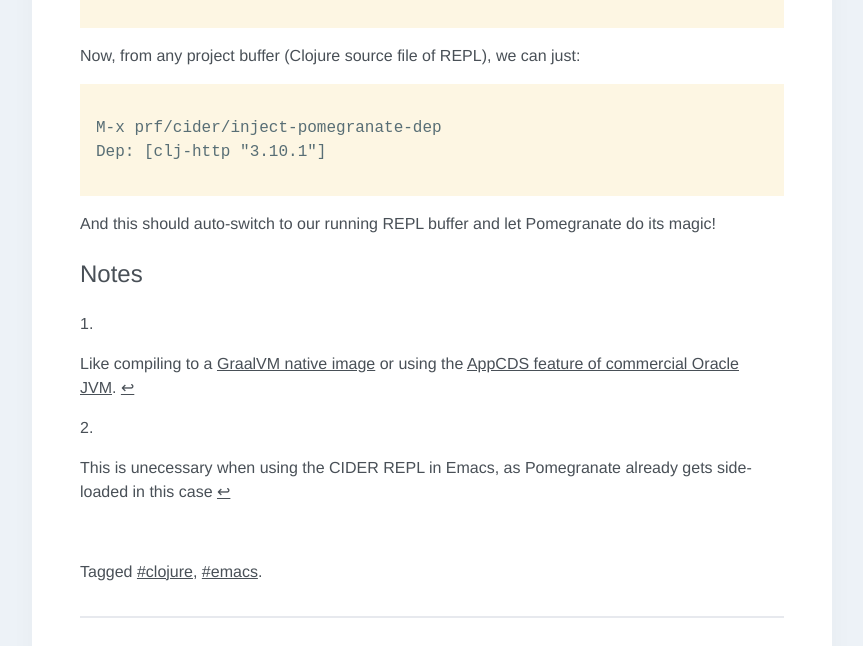
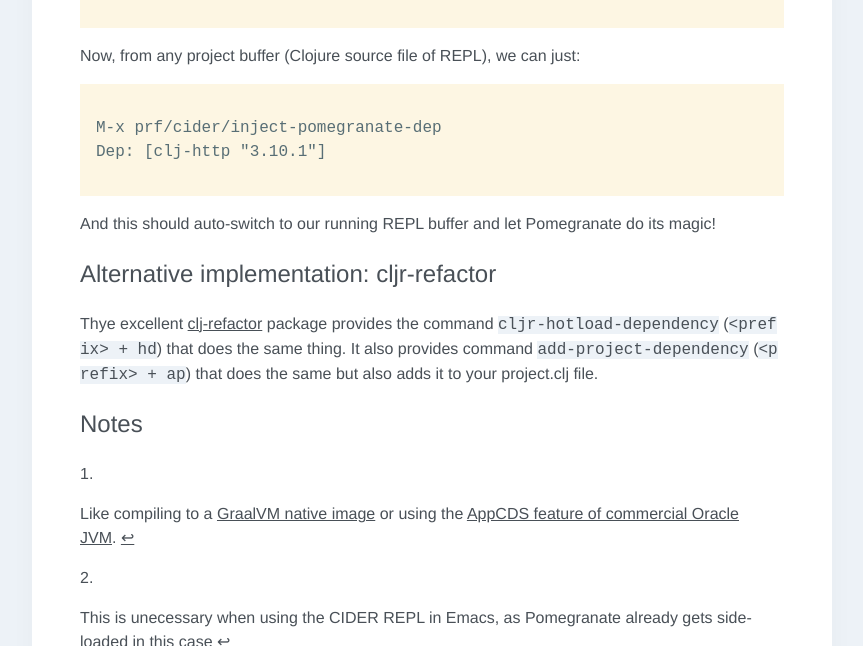
Before and after one commit to p3r7/blog, a Jekyll site: the page built from _posts/2020-05-06-fast-clojure-deps-auto-reload.md, in a window 1280 px wide and 900 px high, scrolled down 2271 px, cut to the strip 0-646 px from the top of the window. Shown: the whole strip, without its empty margins (208-1071 px from the left). Built offline with Jekyll 4.4.1, drawn with Linux system fonts in a browser that asks for light colours; some web fonts are replaced; some of the changed text lies outside the part shown.

Commit message:
Talk about alt solution

```diff
--- a/_posts/2020-05-06-fast-clojure-deps-auto-reload.md
+++ b/_posts/2020-05-06-fast-clojure-deps-auto-reload.md
@@ -107,6 +107,11 @@ Dep: [clj-http "3.10.1"]
 And this should auto-switch to our running REPL buffer and let Pomegranate do its magic!
 
 
+## Alternative implementation: cljr-refactor
+
+Thye excellent [clj-refactor](https://github.com/clojure-emacs/clj-refactor.el) package provides the command `cljr-hotload-dependency` (`<prefix> + hd`) that does the same thing. It also provides command `add-project-dependency` (`<prefix> + ap`) that does the same but also adds it to your project.clj file.
+
+
 ## Notes
 
 [^1]: Like compiling to a [GraalVM native image](https://www.graalvm.org/docs/reference-manual/native-image/) or using the [AppCDS feature of commercial Oracle JVM](http://blog.gilliard.lol/2017/10/04/AppCDS-and-Clojure.html).
```
Also changed, not shown: other parts of _posts/2020-05-06-fast-clojure-deps-auto-reload.md (+1 -1 lines).
